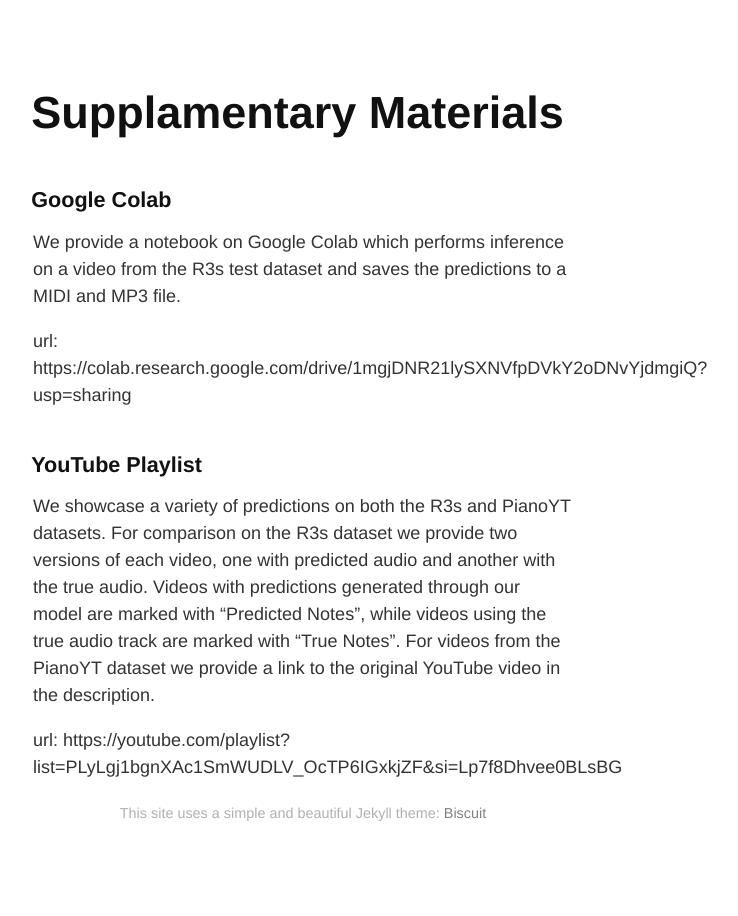
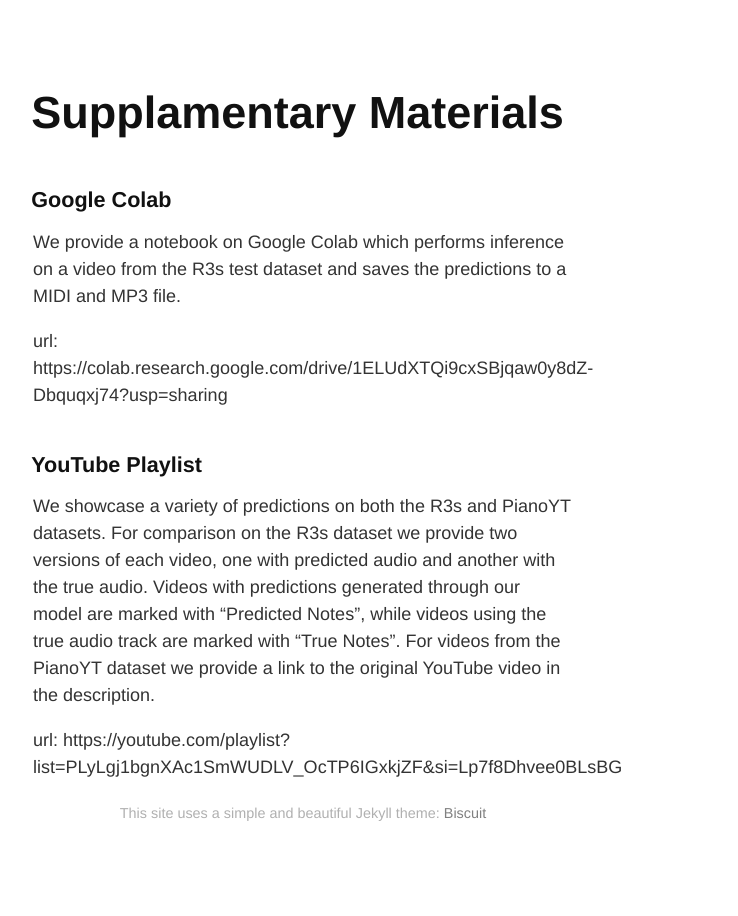
Before and after one commit to jmm7621/sup_material, a Jekyll site: the page built from index.md, in a window 1280 px wide. Shown: the whole page, without its empty margins (337-1075 px from the left). Built offline with Jekyll 4.4.1, drawn with Linux system fonts in a browser that asks for light colours; our own code applies the rules of GitHub Pages for plain Markdown files; part of the change alters nothing that is shown.

Commit message:
Update index.md

```diff
--- a/index.md
+++ b/index.md
@@ -3,7 +3,7 @@
 ## Google Colab
 We provide a notebook on Google Colab which performs inference on a video from the R3s test dataset and saves the predictions to a MIDI and MP3 file.
 
-url: https://colab.research.google.com/drive/1mgjDNR21lySXNVfpDVkY2oDNvYjdmgiQ?usp=sharing
+url: https://colab.research.google.com/drive/1ELUdXTQi9cxSBjqaw0y8dZ-Dbquqxj74?usp=sharing
 
 ## YouTube Playlist
 We showcase a variety of predictions on both the R3s and PianoYT datasets.
```
